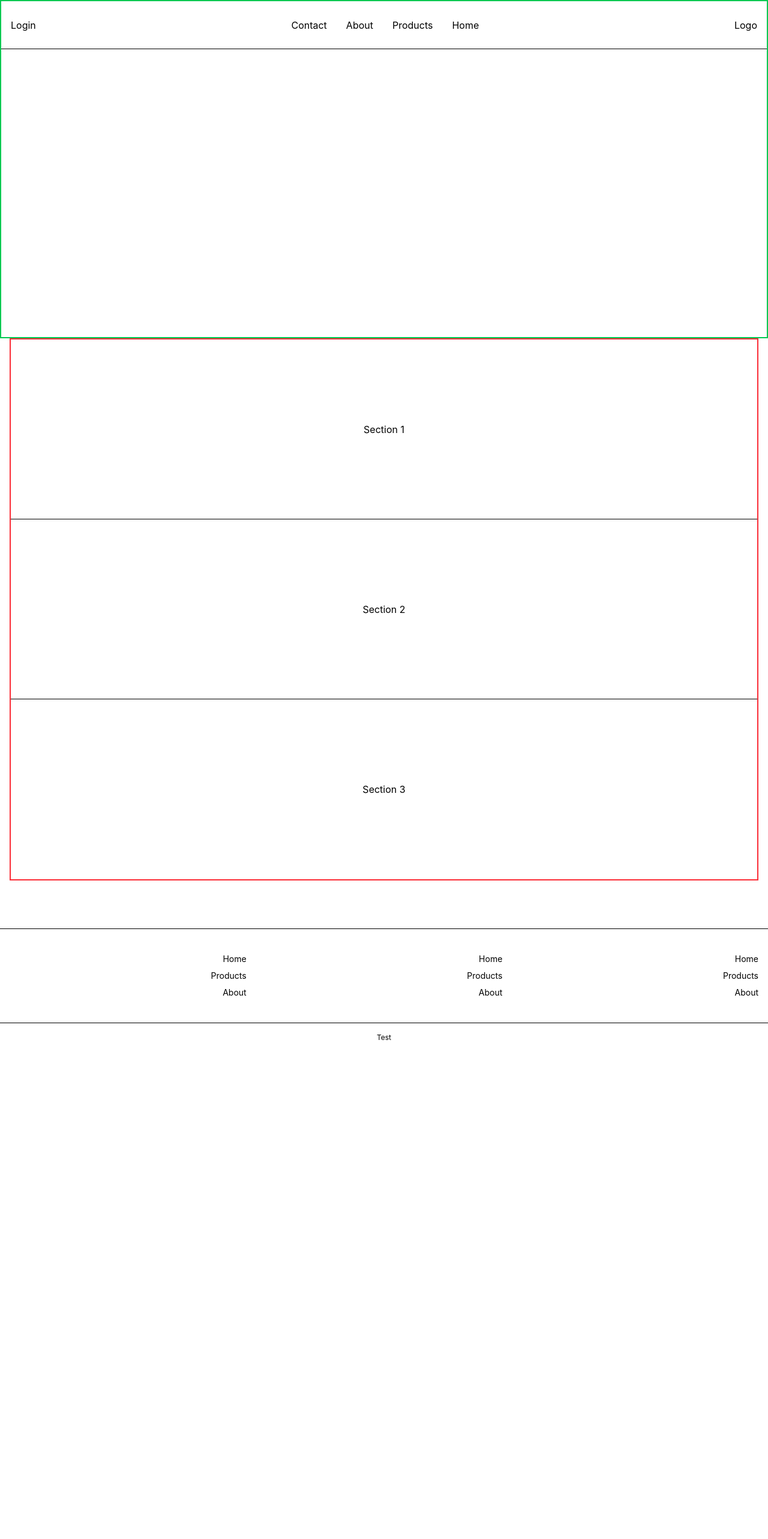
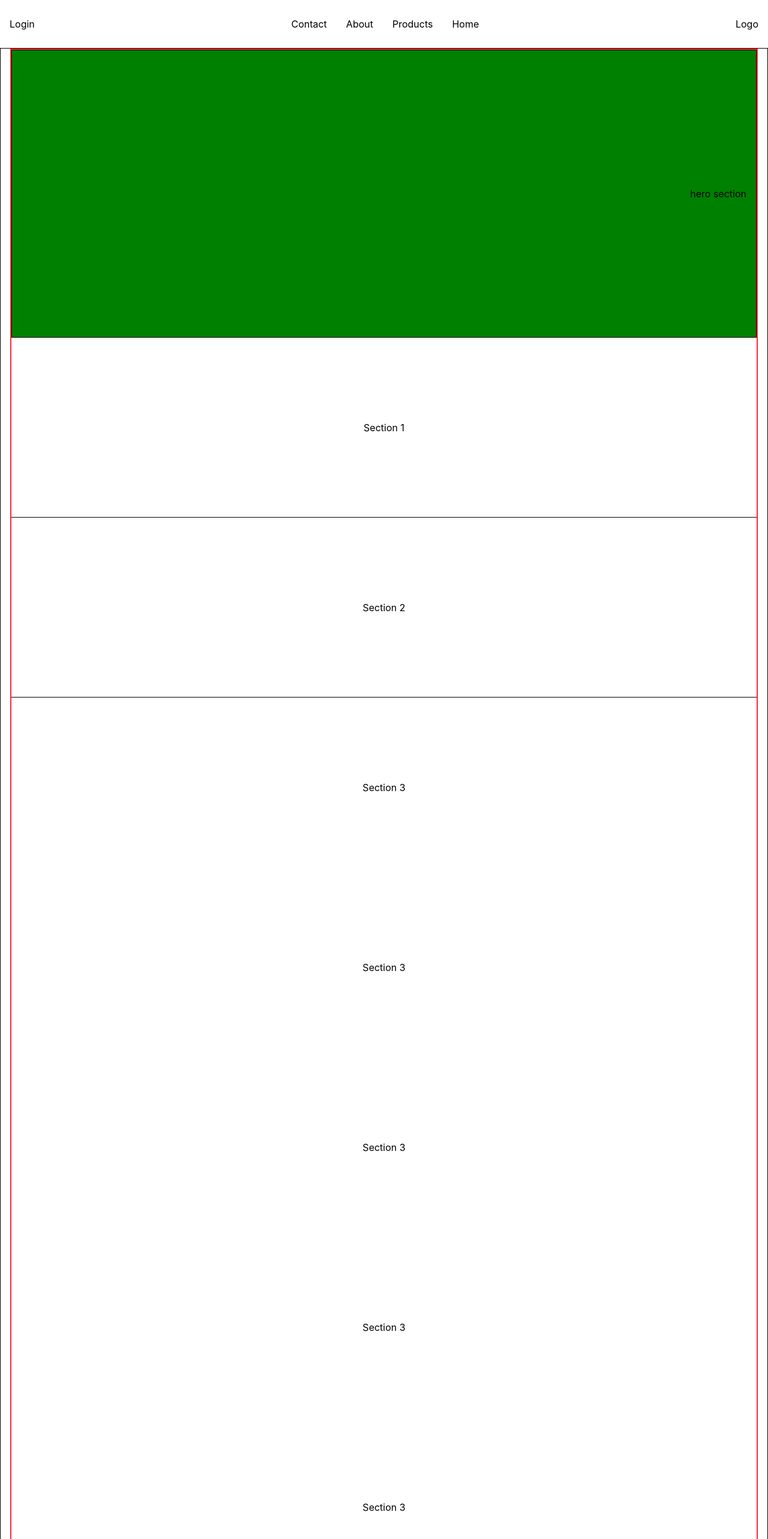
Before and after one commit to FarahSpia/FarahSpia_botique_WebApp, a React (Vite) app: page / in a window 1280 px wide. Shown: the top 2566 px of the page at 60% size. Before the commit the page ends 1754 px from the top, so only its background shows below. Built offline with nearby package versions, Linux system fonts and the light colour scheme.

Commit message:
layout bug fixed

```diff
--- a/src/components/Footer/Footer.jsx
+++ b/src/components/Footer/Footer.jsx
@@ -1,9 +1,11 @@
-import React from "react";
+
 
 export const Footer = () => {
   return (
-    <footer className="w-full border-t mt-20 flex-shrink-0">
-      <div className="w-full max-w-[1400px] mx-auto px-4 py-10 flex flex-col md:flex-row gap-8">
+     <main  className={`w-full   flex flex-col items-center outline `}>
+        <footer className="w-full  max-w-[1400px] h-full mx-auto border px-4">
+
+      <div className="w-full max-w-[1400px] mx-auto  py-10 flex flex-col md:flex-row gap-8">
         <div className="w-full md:w-1/3">
            <ul className="flex flex-col space-y-2 text-sm">
             <li>Home</li>
@@ -29,6 +31,8 @@ export const Footer = () => {
       <div className="border-t py-4 flex items-center justify-center text-xs">
         Test
       </div>
+
     </footer>
+    </main>
   );
 };
--- a/src/components/Header/Header.jsx
+++ b/src/components/Header/Header.jsx
@@ -1,13 +1,10 @@
 // Header.jsx
-import React from "react";
 import { Navbar } from "./Navbar";
-import { Herosection } from "./Herosection";
 
 export const Header = () => {
   return (
-    <header className="w-full border-2 border-green-500">
+    <header  className={`w-full h-20 flex flex-col items-center outline`}>
       <Navbar />
-      <Herosection />
     </header>
   );
 };
--- a/src/components/Header/Herosection.jsx
+++ b/src/components/Header/Herosection.jsx
@@ -1,10 +1,10 @@
-import React from "react";
 
-export const Herosection = () => {
+
+export default function  Herosection(){
   return (
-    <section className="w-full min-h-[480px] flex items-center">
-      <div className="w-full max-w-[1400px] mx-auto px-4 flex flex-col md:flex-row items-center gap-10">
-
+    <section className="w-full min-h-[480px] flex items-center border bg-[green]">
+      <div className="w-full max-w-[1400px]  mx-auto px-4 flex flex-col md:flex-row items-center gap-10">
+        hero section
       </div>
     </section>
   );
--- a/src/components/Header/Navbar.jsx
+++ b/src/components/Header/Navbar.jsx
@@ -1,8 +1,8 @@
-import React from "react";
+
 
 export const Navbar = () => {
   return (
-    <nav className="w-full h-20 border-b flex-shrink-0">
+    <nav className="fixed h-20 bg-white w-full min-2xl:container mx-auto outline ">
       <div className="w-full max-w-[1400px] h-full mx-auto px-4 flex items-center justify-between">
         <div>Logo</div>
         <ul className="flex items-center gap-6 md:gap-8">
--- a/src/layout/MainLayout.jsx
+++ b/src/layout/MainLayout.jsx
@@ -6,7 +6,7 @@ export const MainLayout = () => {
   return (
     <div dir="rtl" className="w-full min-h-screen flex flex-col overflow-x-hidden">
       <Header />
-      <main className="w-full max-w-[1400px] mx-auto flex-1 px-4">
+      <main className="w-full max-w-[1400px] mx-auto flex-1 px-4 border">
         <Outlet />
       </main>
       <Footer />
--- a/src/pages/Home/Landing.jsx
+++ b/src/pages/Home/Landing.jsx
@@ -1,9 +1,10 @@
 // Landing.jsx
-import React from "react";
+import HeroSection from "../../components/Header/Herosection.jsx"
 
 export const Landing = () => {
   return (
     <div className="w-full border-2 border-red-500">
+      <HeroSection/>
       <section className="w-full min-h-[300px] border-b flex items-center justify-center">
         Section 1
       </section>
@@ -13,6 +14,22 @@ export const Landing = () => {
       <section className="w-full min-h-[300px] flex items-center justify-center">
         Section 3
       </section>
+      <section className="w-full min-h-[300px] flex items-center justify-center">
+        Section 3
+      </section>
+      <section className="w-full min-h-[300px] flex items-center justify-center">
+        Section 3
+      </section>
+      <section className="w-full min-h-[300px] flex items-center justify-center">
+        Section 3
+      </section>
+      <section className="w-full min-h-[300px] flex items-center justify-center">
+        Section 3
+      </section>
+      <section className="w-full min-h-[300px] flex items-center justify-center">
+        Section 3
+      </section>
+
     </div>
   );
 };
```
